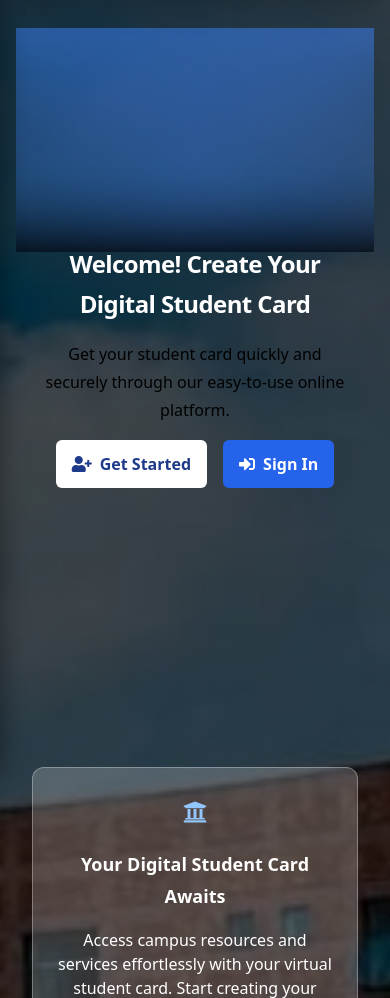
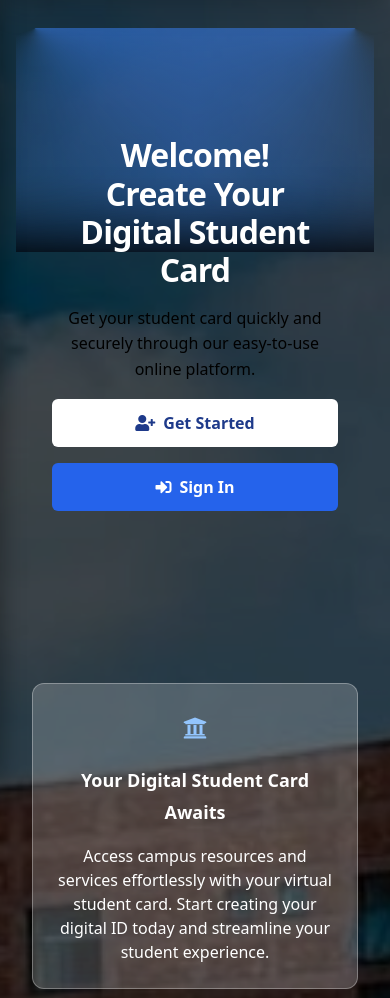
Before and after one commit to letroy969/StudentCardSystem, a Flask app: page / in a window 390 px wide. Shown: the part 68-1066 px from the top of the page. Run offline with Flask 3, Linux system fonts and the light colour scheme; some libraries are stand-ins or nearby versions.

Commit message:
Update mobile styles for enhanced hero section

```diff
--- a/templates/index.html
+++ b/templates/index.html
@@ -269,19 +269,48 @@
         min-height: auto !important;
       }
 
-      .hero-section {
-        padding: 3rem 1rem 2rem !important;
+      .hero-section-enhanced {
+        min-height: 70vh !important;
+        padding: 2rem 1rem !important;
       }
 
-      .hero-section h1 {
-        font-size: 24px !important;
-        line-height: 1.4;
-        margin-bottom: 1rem;
+      .hero-title {
+        font-size: 32px !important;
+        line-height: 1.2;
+        padding: 0 1rem;
       }
 
-      .hero-section p {
-        font-size: 15px !important;
+      .hero-subtitle {
+        font-size: 16px !important;
+        padding: 0 1rem;
         line-height: 1.6;
+      }
+
+      .hero-actions {
+        flex-direction: column;
+        width: 100%;
+        max-width: 300px;
+      }
+
+      .hero-actions button {
+        width: 100%;
+      }
+
+      .hero-main-glow {
+        width: 20rem !important;
+      }
+
+      .hero-lamp {
+        width: 6rem !important;
+      }
+
+      .hero-top-line {
+        width: 12rem !important;
+      }
+
+      .hero-left-cone,
+      .hero-right-cone {
+        width: 20rem !important;
       }
 
       #about, #how-it-works, #benefits, #faq, #contact-us {
```
